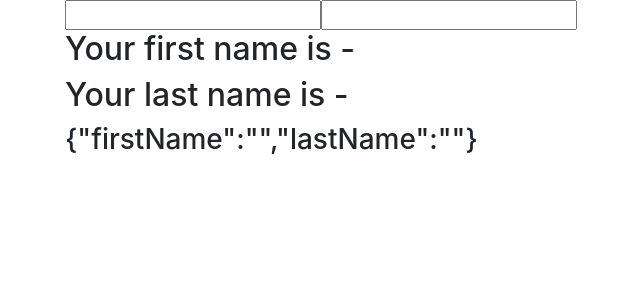
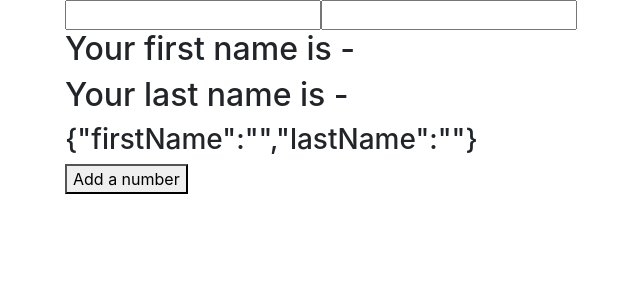
Before and after one commit to yogi721/react-tutorials, a React (Create React App) app: page / in a window 1280 px wide. Shown: the top 300 px of the page, without its empty margins (5-645 px from the left). Built offline with nearby package versions, Linux system fonts and the light colour scheme.

Commit message:
Hooks: useState with array

```diff
--- /dev/null
+++ b/src/components/tutorial2hooks/counter/HookCounterFour.js
@@ -0,0 +1,27 @@
+import React, { useState } from 'react'
+
+function HookCounterFour() {
+
+    const [items, setItems] = useState([])
+
+    const addItem = () => {
+        setItems([...items, {
+            id: items.length,
+            value: Math.floor(Math.random() * 10) + 1
+        }])
+    }
+
+    return (
+        <div>
+            <button onClick={addItem}>Add a number</button>
+            <ul>
+                {items.map(item => (
+                    <li key={item.id}>{item.value}</li>
+                ))}
+            </ul>
+
+        </div>
+    )
+}
+
+export default HookCounterFour
--- a/src/components/tutorial2hooks/indexHooks.js
+++ b/src/components/tutorial2hooks/indexHooks.js
@@ -1,8 +1,10 @@
 import React from "react"
+import HookCounterFour from "./counter/HookCounterFour"
 import HookCounterThree from "./counter/HookCounterThree"
 // import HookCounter from "./counter/HookCounter"
 // import HookCounterTwo from "./counter/HookCounterTwo"
 // import ClassCounter from "./counter/ClassCounter"
+
 
 function IndexHooks() {
     return (
@@ -11,6 +13,7 @@
             {/* <HookCounter /> */}
             {/* <HookCounterTwo /> */}
             <HookCounterThree />
+            <HookCounterFour />
         </div>
     )
 }
```
